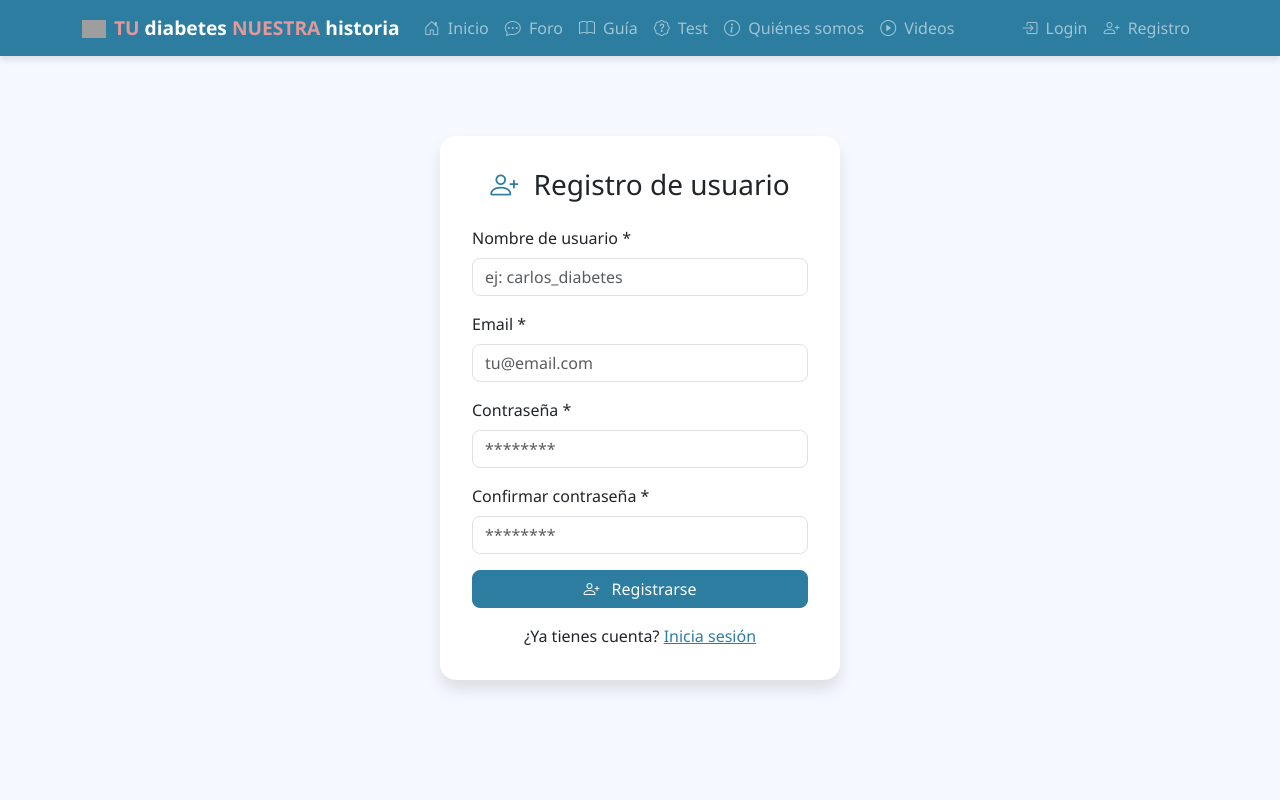
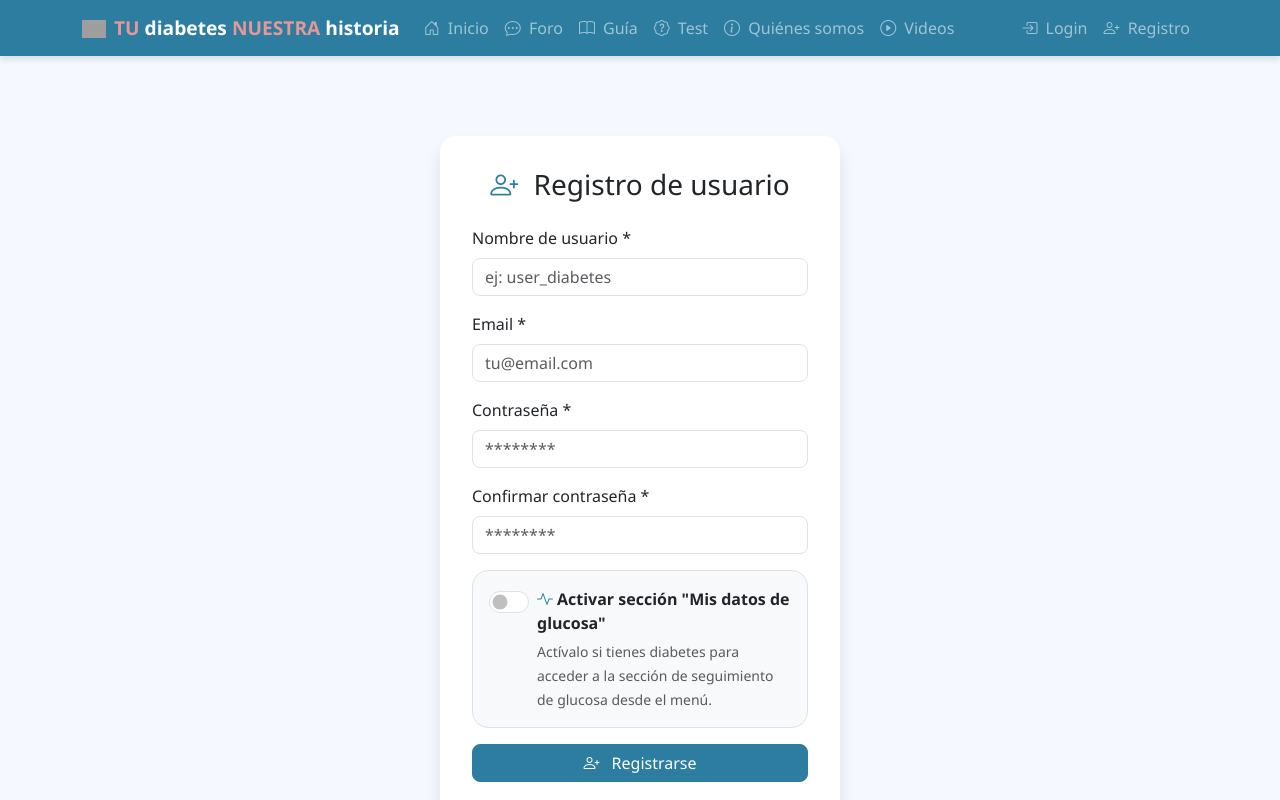
Before and after one commit to ggrauggas/PROYECTO-TDNH, a Vue app in the folder frontend/: page /register in a window 1280 px wide. Shown: the top 800 px of the page. Built offline with nearby package versions, Linux system fonts and the light colour scheme; no server answers; grey boxes are pictures that could not be loaded.

Commit message:
fix: registro

```diff
--- a/frontend/src/components/RegisterForm.vue
+++ b/frontend/src/components/RegisterForm.vue
@@ -14,7 +14,7 @@
           id="username"
           v-model="form.username"
           :class="{ 'is-invalid': errors.username }"
-          placeholder="ej: carlos_diabetes"
+          placeholder="ej: user_diabetes"
           required
         >
         <div v-if="errors.username" class="invalid-feedback">
@@ -70,6 +70,26 @@
         </div>
       </div>
 
+      <div class="mb-3 p-3 rounded-3 border" style="background: #f8f9fa;">
+        <div class="form-check form-switch d-flex align-items-start gap-2 m-0">
+          <input
+            class="form-check-input mt-1 flex-shrink-0"
+            type="checkbox"
+            id="glucose-toggle"
+            v-model="form.glucose_enabled"
+            style="width: 2.5em; height: 1.4em;"
+          />
+          <label class="form-check-label" for="glucose-toggle">
+            <span class="fw-semibold d-block mb-1">
+              <i class="bi bi-activity text-primary me-1"></i>Activar sección "Mis datos de glucosa"
+            </span>
+            <span class="text-muted small">
+              Actívalo si tienes diabetes para acceder a la sección de seguimiento de glucosa desde el menú.
+            </span>
+          </label>
+        </div>
+      </div>
+
       <button
         type="submit"
         class="btn btn-primary w-100"
@@ -113,7 +133,8 @@ export default {
       username: '',
       email: '',
       password: '',
-      password_confirmation: ''
+      password_confirmation: '',
+      glucose_enabled: false
     });
 
     const validateForm = () => {
@@ -158,7 +179,8 @@ export default {
           username: form.username,
           email: form.email,
           password: form.password,
-          full_name: form.username
+          full_name: form.username,
+          glucose_enabled: form.glucose_enabled
         });
 
         console.log('Registro response:', response);
```
Also changed, not shown: 2 other files (tests, documents, lock files or other folders).
